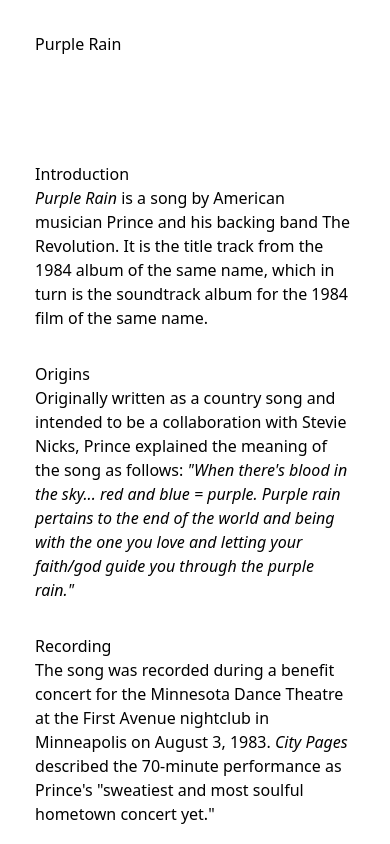
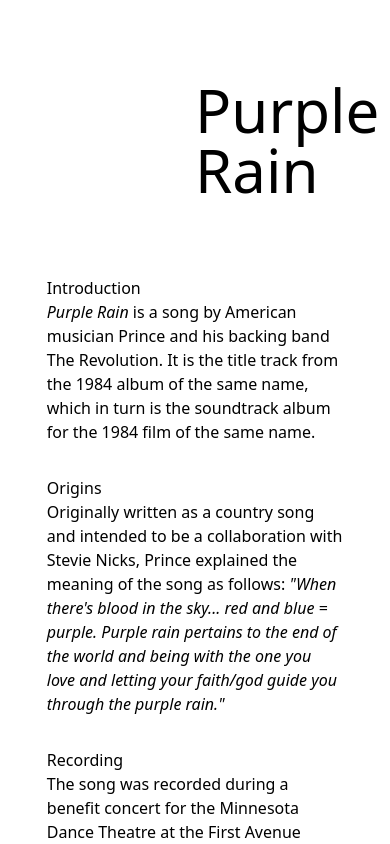
Before and after one commit to IanChristos/IanChristos.github.io, a plain HTML site: page exercises/page-2.html in a window 390 px wide. Shown: the top 844 px of the page. Drawn offline with nearby package versions, Linux system fonts and the light colour scheme.

Commit message:
Add files via upload

```diff
--- a/exercises/page-2.html
+++ b/exercises/page-2.html
@@ -11,12 +11,12 @@
     <style type="text/tailwindcss">
 
 
-        header {
-    @apply pt-8 px-[9%] pb-[42px] md:py-[3%] md:px-[20%];
+         header h1 {
+    @apply text-6xl pt-20 px-[50%] pb-[12px] md:py-[3%] md:px-[20%];
 }
 
 section {
-    @apply pt-8 px-[9%] pb-[42px] md:py-[3%] md:px-[20%];
+    @apply pt-8 px-[12%] pb-[42px] md:py-[3%] md:px-[20%];
 }
 
 section h2 {
```
Also changed, not shown: exercises/page-1.html (+3 -4 lines).
